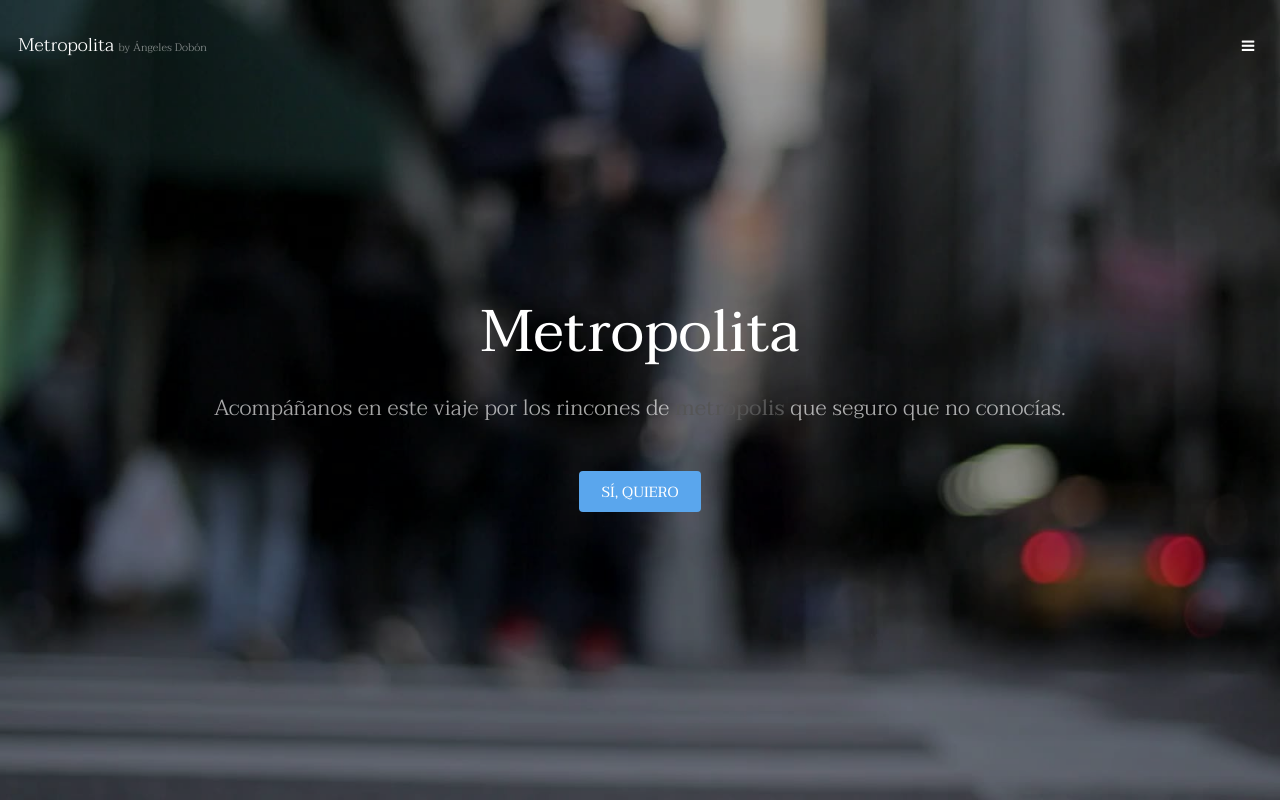
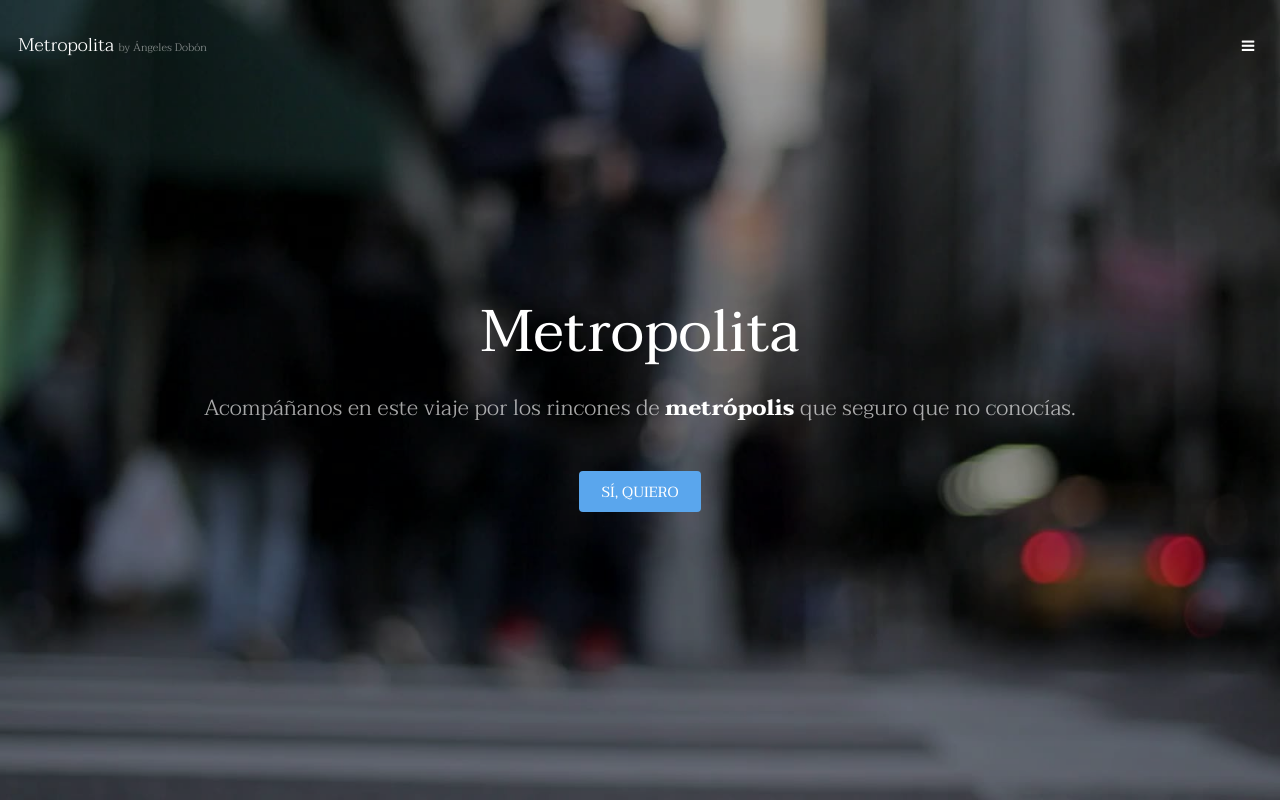
Before and after one commit to angelesdobon/04_REP_METROPOLITA, a plain HTML site: page index.html in a window 1280 px wide. Shown: the top 800 px of the page. Drawn offline with Linux system fonts and the light colour scheme.

Commit message:
negrita fuerte blanco en la frase de portada por ANA

```diff
--- a/assets/css/main.css
+++ b/assets/css/main.css
@@ -4231,3 +4231,7 @@
 		#three, #four, #footer section {
 			display:none
 		}
+
+		#banner b{
+			color:white;font-weight: 900 !important;
+		}
```
